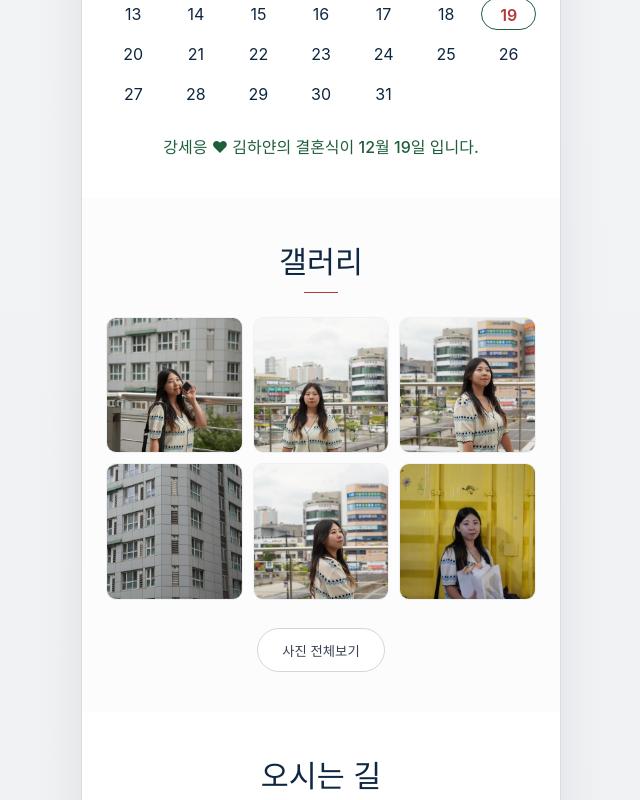
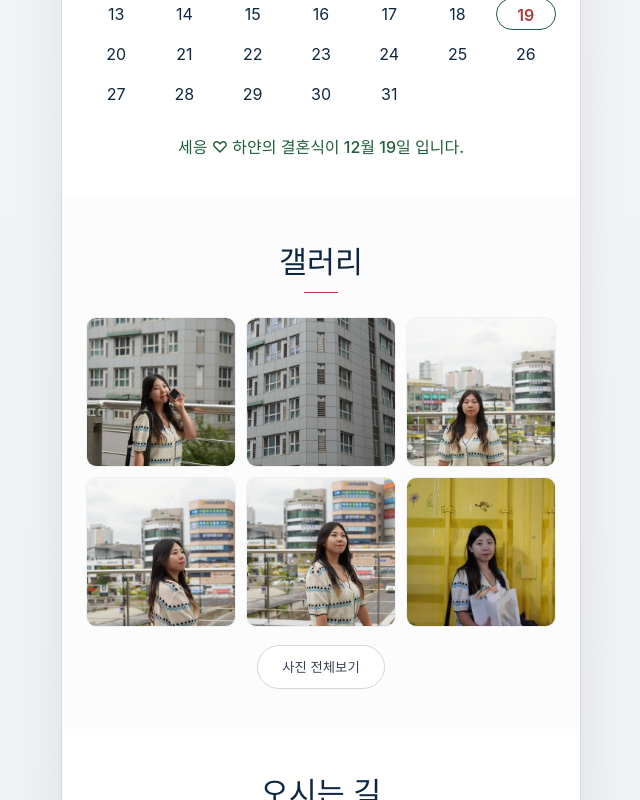
Before and after one commit to seeungKang/wedding-invite, a React (Vite) app: page / in a window 1280 px wide. Shown: the part 1380-2180 px from the top of the page, without its empty margins (319-959 px from the left). Built offline with nearby package versions, Linux system fonts and the light colour scheme.

Commit message:
fix: remove in-page share buttons and keep metadata-only sharing
- remove Kakao/link share UI from the page flow

- keep OG metadata in index.html with og:image TODO

- retain 1PM ceremony time and stabilize gallery/account UX updates

```diff
--- a/index.html
+++ b/index.html
@@ -1,10 +1,21 @@
 <!doctype html>
-<html lang="en">
+<html lang="ko">
   <head>
     <meta charset="UTF-8" />
-    <link rel="icon" type="image/svg+xml" href="/vite.svg" />
     <meta name="viewport" content="width=device-width, initial-scale=1.0" />
-    <title>Wedding Invite</title>
+    <title>세응 ♡ 하얀 결혼식에 초대합니다.</title>
+
+    <meta
+      property="og:title"
+      content="세응 ♡ 하얀 결혼식에 초대합니다.&#10;2026년 12월 19일 토요일 오후 1시"
+    />
+    <meta
+      property="og:description"
+      content="네이버 1784 28층 스카이홀(경기 성남시 분당구 정자일로 95)"
+    />
+    <!-- TODO: 배포용 대표 썸네일 URL로 교체 -->
+    <meta property="og:image" content="" />
+    <meta property="og:type" content="website" />
   </head>
   <body>
     <div id="root"></div>
--- a/src/App.css
+++ b/src/App.css
@@ -191,22 +191,25 @@
 }
 
 .gallery-grid {
-  column-count: 2;
-  column-gap: 10px;
+  display: grid;
+  grid-template-columns: repeat(3, minmax(0, 1fr));
+  gap: 10px;
 }
 
 .gallery-thumb-button {
   width: 100%;
-  margin: 0 0 10px;
+  margin: 0;
   padding: 0;
   border-radius: 10px;
   overflow: hidden;
-  break-inside: avoid;
   border: 1px solid #eef1f4;
+  aspect-ratio: 1 / 1;
 }
 
 .gallery-thumb {
   width: 100%;
+  height: 100%;
+  object-fit: cover;
   display: block;
 }
 
@@ -240,47 +243,64 @@
   position: fixed;
   inset: 0;
   background: rgba(0, 0, 0, 0.84);
-  display: grid;
-  place-items: center;
+  display: flex;
+  flex-direction: column;
+  justify-content: space-between;
   z-index: 50;
+  padding: 16px;
+}
+
+.viewer-toolbar {
+  display: flex;
+  align-items: center;
+  justify-content: space-between;
+  color: #fff;
+}
+
+.viewer-title {
+  font-size: 1.5rem;
+  font-weight: 600;
 }
 
 .viewer-image {
-  max-width: min(90vw, 760px);
-  max-height: 75vh;
+  width: min(90vw, 760px);
+  max-height: 72vh;
   border-radius: 10px;
 }
 
 .viewer-close {
-  position: absolute;
-  right: 20px;
-  top: 20px;
+  min-width: 44px;
+  min-height: 44px;
+  border-radius: 50%;
+  background: rgba(255, 255, 255, 0.18);
+  border: 1px solid rgba(255, 255, 255, 0.4);
   color: #fff;
-  font-size: 1.75rem;
+  font-size: 1.2rem;
+}
+
+.viewer-stage {
+  flex: 1;
+  display: flex;
+  align-items: center;
+  justify-content: center;
+  gap: 12px;
 }
 
 .viewer-nav {
-  position: absolute;
+  flex-shrink: 0;
   color: #fff;
-  font-size: 2rem;
+  font-size: 2.2rem;
   width: 44px;
   height: 44px;
-}
-
-.viewer-prev {
-  left: 14px;
-  top: 50%;
-}
-
-.viewer-next {
-  right: 14px;
-  top: 50%;
+  border-radius: 50%;
+  background: rgba(255, 255, 255, 0.18);
+  border: 1px solid rgba(255, 255, 255, 0.4);
 }
 
 .viewer-index {
-  position: absolute;
-  bottom: 18px;
   color: #fff;
+  text-align: center;
+  margin-top: 12px;
 }
 
 .map-preview {
@@ -492,7 +512,24 @@
 }
 
 @media (min-width: 760px) {
-  .gallery-grid {
-    column-count: 3;
+  .wedding-shell {
+    max-width: 520px;
   }
 }
+
+@media (max-width: 480px) {
+  .gallery-grid {
+    grid-template-columns: repeat(2, minmax(0, 1fr));
+  }
+
+  .viewer-stage {
+    gap: 6px;
+  }
+
+  .viewer-nav {
+    width: 40px;
+    height: 40px;
+    font-size: 1.8rem;
+  }
+
+}
--- a/src/App.tsx
+++ b/src/App.tsx
@@ -63,7 +63,7 @@ function App() {
         <LocationSection location={locationInfo} />
         <AccountSection groups={accountGroups} />
 
-        <section className="section event-meta">
+        <section className="section event-meta" id="detail">
           <p>{eventInfo.eventDateLabel}</p>
           <p>{eventInfo.eventTime}</p>
           <p>{`${eventInfo.venueName} · ${eventInfo.venueAddress}`}</p>
--- a/src/components/AccountSection.tsx
+++ b/src/components/AccountSection.tsx
@@ -12,16 +12,7 @@ type ToastState = {
 } | null;
 
 function AccountSection({ groups }: AccountSectionProps) {
-  const [openItemMap, setOpenItemMap] = useState<Record<string, boolean>>(() => {
-    const firstOpenMap: Record<string, boolean> = {};
-    for (const group of groups) {
-      const firstItem = group.items[0];
-      if (firstItem !== undefined) {
-        firstOpenMap[firstItem.id] = true;
-      }
-    }
-    return firstOpenMap;
-  });
+  const [openItemMap, setOpenItemMap] = useState<Record<string, boolean>>({});
   const [toastState, setToastState] = useState<ToastState>(null);
 
   const allItems = useMemo(() => groups.flatMap((group) => group.items), [groups]);
--- a/src/components/Gallery.tsx
+++ b/src/components/Gallery.tsx
@@ -1,4 +1,4 @@
-import { useMemo, useState } from "react";
+import { useEffect, useMemo, useState } from "react";
 
 import type { GalleryItem } from "../types/wedding";
 
@@ -13,8 +13,18 @@ function Gallery({ items }: GalleryProps) {
 
   const hasMoreItems = visibleCount < items.length;
   const visibleItems = useMemo(() => items.slice(0, visibleCount), [items, visibleCount]);
-  const indexedItem = viewerIndex !== null ? items[viewerIndex] : undefined;
-  const activeItem = indexedItem ?? null;
+  const activeItem = viewerIndex !== null ? items[viewerIndex] ?? null : null;
+
+  useEffect(() => {
+    if (viewerIndex !== null) {
+      document.body.style.overflow = "hidden";
+      return () => {
+        document.body.style.overflow = "";
+      };
+    }
+    document.body.style.overflow = "";
+    return undefined;
+  }, [viewerIndex]);
 
   const handleImageError = (id: string) => {
     setFailedImageIds((previous) => new Set(previous).add(id));
@@ -54,14 +64,13 @@ function Gallery({ items }: GalleryProps) {
       <div className="gallery-grid">
         {visibleItems.map((item, index) => {
           const isFailed = failedImageIds.has(item.id);
-          const absoluteIndex = index;
 
           return (
             <button
               key={item.id}
               className="gallery-thumb-button"
-              onClick={() => handleOpenViewer(absoluteIndex)}
-              aria-label={`${absoluteIndex + 1}번 사진 보기`}
+              onClick={() => handleOpenViewer(index)}
+              aria-label={`${index + 1}번 사진 보기`}
               type="button"
             >
               {isFailed ? (
@@ -83,7 +92,7 @@ function Gallery({ items }: GalleryProps) {
       {hasMoreItems ? (
         <button
           className="outline-button"
-          onClick={() => setVisibleCount((currentCount) => currentCount + 6)}
+          onClick={() => setVisibleCount(items.length)}
           type="button"
         >
           사진 전체보기
@@ -92,21 +101,26 @@ function Gallery({ items }: GalleryProps) {
 
       {activeItem !== null ? (
         <div className="viewer-overlay" role="dialog" aria-modal="true">
+          <div className="viewer-toolbar">
+            <p className="viewer-title">갤러리</p>
             <button
               className="viewer-close"
               onClick={handleCloseViewer}
               aria-label="사진 뷰어 닫기"
               type="button"
             >
-            닫기
+              ✕
             </button>
+          </div>
+
+          <div className="viewer-stage">
             <button
               className="viewer-nav viewer-prev"
               onClick={handlePrevious}
               aria-label="이전 사진"
               type="button"
             >
-            이전
+              ‹
             </button>
             <img className="viewer-image" src={activeItem.fullSrc} alt={activeItem.alt} />
             <button
@@ -115,8 +129,9 @@ function Gallery({ items }: GalleryProps) {
               aria-label="다음 사진"
               type="button"
             >
-            다음
+              ›
             </button>
+          </div>
           <p className="viewer-index">{`${(viewerIndex ?? 0) + 1} / ${items.length}`}</p>
         </div>
       ) : null}
--- a/src/constants/weddingContent.ts
+++ b/src/constants/weddingContent.ts
@@ -14,7 +14,7 @@ const baseUrl = import.meta.env.BASE_URL;
 export const heroContent: HeroContent = {
   eyebrow: "저희 결혼식에 초대합니다",
   title: "결혼합니다",
-  coupleNames: "강세응 ♥ 김하얀",
+  coupleNames: "강세응 ♡ 김하얀",
   eventSummary: "2026년 12월 19일 토요일 오후 1시",
 };
 
@@ -49,70 +49,20 @@ export const calendarInfo: CalendarInfo = {
   year: 2026,
   month: 12,
   highlightedDay: 19,
-  caption: "강세응 ♥ 김하얀의 결혼식이 12월 19일 입니다.",
+  caption: "세응 ♡ 하얀의 결혼식이 12월 19일 입니다.",
 };
 
 export const galleryItems: GalleryItem[] = [
-  {
-    id: "photo-01",
-    thumbSrc: `${baseUrl}images/dsc03004.webp`,
-    fullSrc: `${baseUrl}images/dsc03004.webp`,
-    alt: "웨딩 사진 1",
-  },
-  {
-    id: "photo-02",
-    thumbSrc: `${baseUrl}images/dsc03014.webp`,
-    fullSrc: `${baseUrl}images/dsc03014.webp`,
-    alt: "웨딩 사진 2",
-  },
-  {
-    id: "photo-03",
-    thumbSrc: `${baseUrl}images/dsc03025.webp`,
-    fullSrc: `${baseUrl}images/dsc03025.webp`,
-    alt: "웨딩 사진 3",
-  },
-  {
-    id: "photo-04",
-    thumbSrc: `${baseUrl}images/dsc03034.webp`,
-    fullSrc: `${baseUrl}images/dsc03034.webp`,
-    alt: "웨딩 사진 4",
-  },
-  {
-    id: "photo-05",
-    thumbSrc: `${baseUrl}images/dsc03037.webp`,
-    fullSrc: `${baseUrl}images/dsc03037.webp`,
-    alt: "웨딩 사진 5",
-  },
-  {
-    id: "photo-06",
-    thumbSrc: `${baseUrl}images/dsc03081.webp`,
-    fullSrc: `${baseUrl}images/dsc03081.webp`,
-    alt: "웨딩 사진 6",
-  },
-  {
-    id: "photo-07",
-    thumbSrc: `${baseUrl}images/dsc03094.webp`,
-    fullSrc: `${baseUrl}images/dsc03094.webp`,
-    alt: "웨딩 사진 7",
-  },
-  {
-    id: "photo-08",
-    thumbSrc: `${baseUrl}images/dsc03105.webp`,
-    fullSrc: `${baseUrl}images/dsc03105.webp`,
-    alt: "웨딩 사진 8",
-  },
-  {
-    id: "photo-09",
-    thumbSrc: `${baseUrl}images/dsc03114.webp`,
-    fullSrc: `${baseUrl}images/dsc03114.webp`,
-    alt: "웨딩 사진 9",
-  },
-  {
-    id: "photo-10",
-    thumbSrc: `${baseUrl}images/dsc03116.webp`,
-    fullSrc: `${baseUrl}images/dsc03116.webp`,
-    alt: "웨딩 사진 10",
-  },
+  { id: "photo-01", thumbSrc: `${baseUrl}images/dsc03004.webp`, fullSrc: `${baseUrl}images/dsc03004.webp`, alt: "웨딩 사진 1" },
+  { id: "photo-02", thumbSrc: `${baseUrl}images/dsc03014.webp`, fullSrc: `${baseUrl}images/dsc03014.webp`, alt: "웨딩 사진 2" },
+  { id: "photo-03", thumbSrc: `${baseUrl}images/dsc03025.webp`, fullSrc: `${baseUrl}images/dsc03025.webp`, alt: "웨딩 사진 3" },
+  { id: "photo-04", thumbSrc: `${baseUrl}images/dsc03034.webp`, fullSrc: `${baseUrl}images/dsc03034.webp`, alt: "웨딩 사진 4" },
+  { id: "photo-05", thumbSrc: `${baseUrl}images/dsc03037.webp`, fullSrc: `${baseUrl}images/dsc03037.webp`, alt: "웨딩 사진 5" },
+  { id: "photo-06", thumbSrc: `${baseUrl}images/dsc03081.webp`, fullSrc: `${baseUrl}images/dsc03081.webp`, alt: "웨딩 사진 6" },
+  { id: "photo-07", thumbSrc: `${baseUrl}images/dsc03094.webp`, fullSrc: `${baseUrl}images/dsc03094.webp`, alt: "웨딩 사진 7" },
+  { id: "photo-08", thumbSrc: `${baseUrl}images/dsc03105.webp`, fullSrc: `${baseUrl}images/dsc03105.webp`, alt: "웨딩 사진 8" },
+  { id: "photo-09", thumbSrc: `${baseUrl}images/dsc03114.webp`, fullSrc: `${baseUrl}images/dsc03114.webp`, alt: "웨딩 사진 9" },
+  { id: "photo-10", thumbSrc: `${baseUrl}images/dsc03116.webp`, fullSrc: `${baseUrl}images/dsc03116.webp`, alt: "웨딩 사진 10" },
 ];
 
 export const locationInfo: LocationInfo = {
@@ -121,10 +71,8 @@ export const locationInfo: LocationInfo = {
   venueName: eventInfo.venueName,
   venueAddress: eventInfo.venueAddress,
   venuePhone: eventInfo.venuePhone,
-  naverMapUrl:
-    "https://map.naver.com/v5/search/%EB%84%A4%EC%9D%B4%EB%B2%84%201784",
-  kakaoNaviUrl:
-    "https://map.kakao.com/?q=%EB%84%A4%EC%9D%B4%EB%B2%84%201784",
+  naverMapUrl: "https://map.naver.com/v5/search/%EB%84%A4%EC%9D%B4%EB%B2%84%201784",
+  kakaoNaviUrl: "https://map.kakao.com/?q=%EB%84%A4%EC%9D%B4%EB%B2%84%201784",
   subwayLines: [
     "신분당선 정자역 4번 출구 도보 약 10분",
     "분당선 정자역 3번 출구 도보 약 10분",
@@ -218,5 +166,5 @@ export const accountGroups: AccountGroup[] = [
 
 export const footerContent: FooterContent = {
   tagline: "함께해 주셔서 감사합니다",
-  copyright: "저작권 © 2026 강세응 ♥ 김하얀. 모든 권리 보유.",
+  copyright: "Copyright © 2026 강세응 ♡ 김하얀. All rights reserved.",
 };
```
Also changed, not shown: 5 other files (tests, documents, lock files or other folders). Lines whose indentation alone changed are shown as unchanged.
